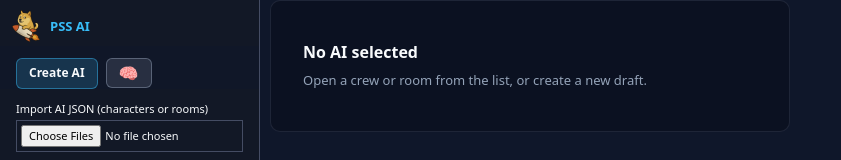
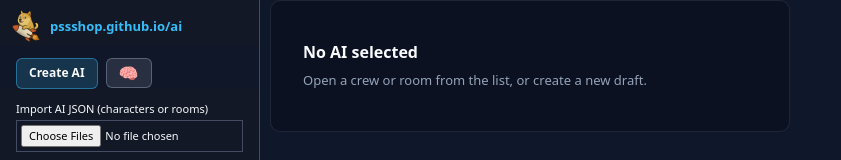
Before and after one commit to pssshop/ai, a React (Vite) app: page / in a window 1280 px wide. Shown: the top 160 px of the page, without its empty margins (0-841 px from the left). Built offline with nearby package versions, Linux system fonts and the light colour scheme.

Commit message:
update page title

```diff
--- a/src/App.tsx
+++ b/src/App.tsx
@@ -322,7 +322,7 @@ export default function App() {
       <aside id="sidebar">
         <div id="sidebarTop">
             <img src={`${import.meta.env.BASE_URL}favicon.png`} alt="PSS AI" className="sideLogo" />
-            <h1>PSS AI</h1>
+            <h1>pssshop.github.io/ai</h1>
         </div>
 
         <div id="listActions">
```
Also changed, not shown: 2 other files (tests, documents, lock files or other folders).
